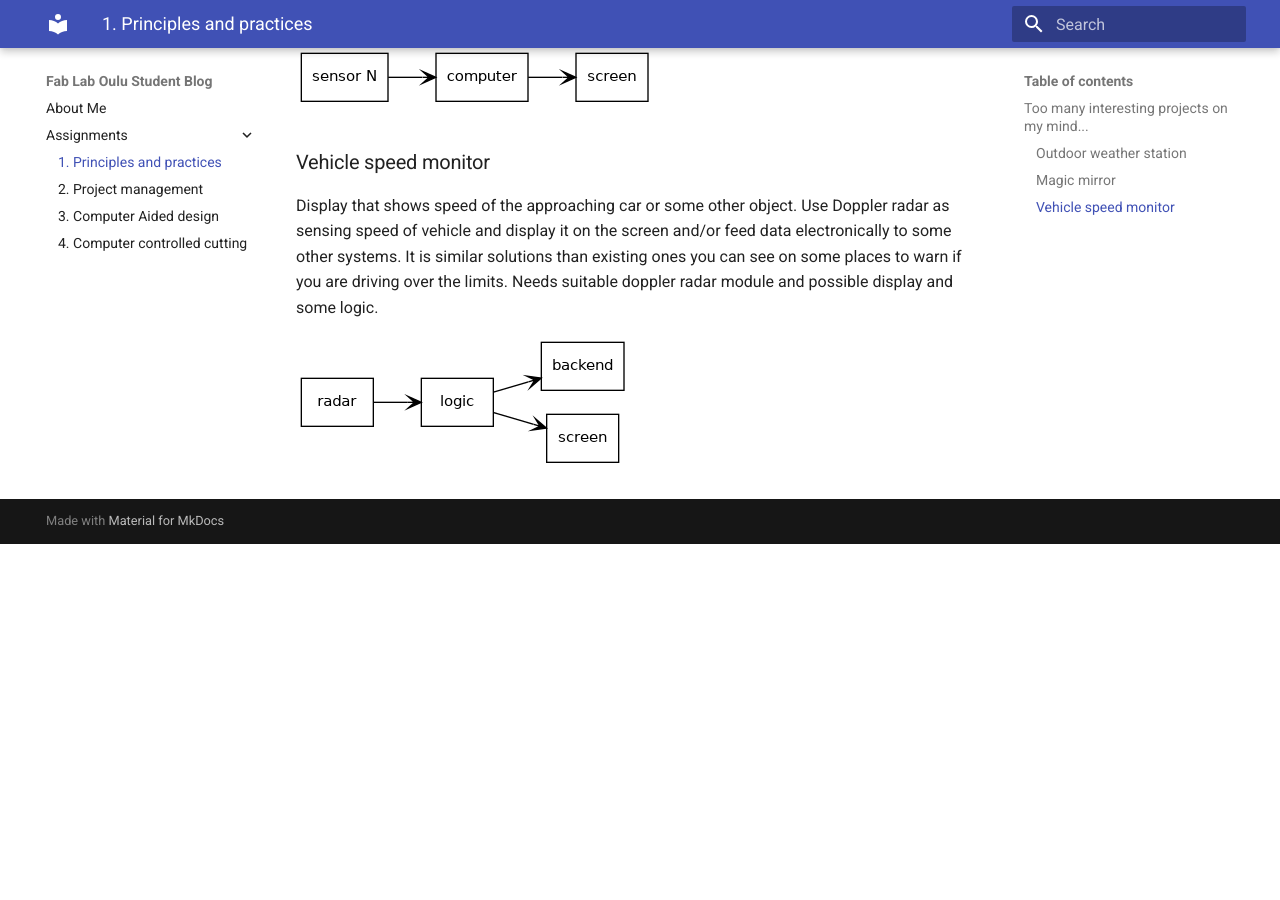
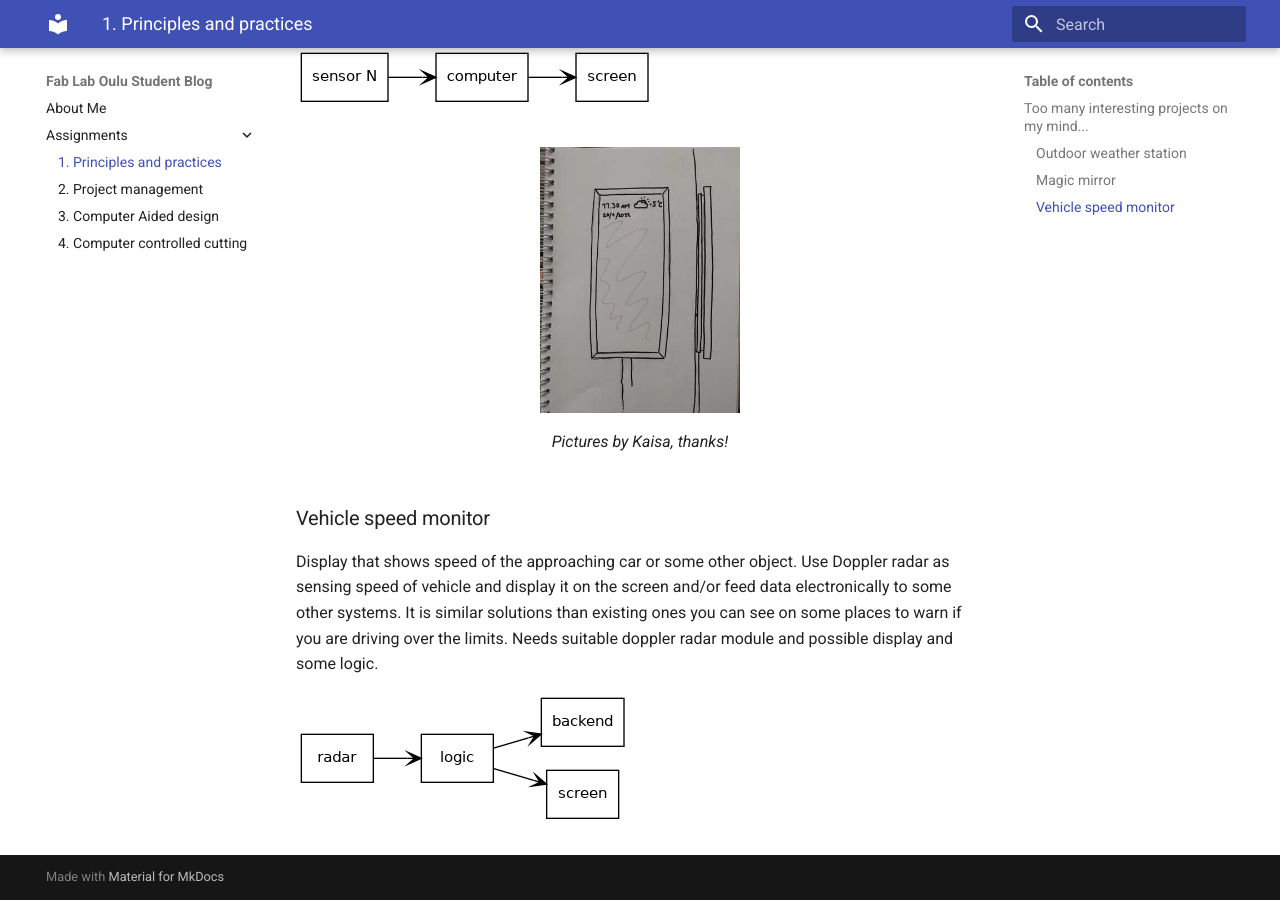
Before and after one commit to palosaari/fablab, an MkDocs documentation site: the page built from docs/assignments/week01.md, in a window 1280 px wide and 900 px high, scrolled down 1884 px. Built offline with MkDocs 1.6.1 and Material for MkDocs 9.7.7, drawn with Linux system fonts in a browser that asks for light colours; before the commit the page ends 2428 px from its top, so only the background shows below that.

Commit message:
week01: add magic mirror sketch
Signed-off-by: Antti Palosaari <crope@iki.fi>

```diff
--- a/docs/assignments/week01.md
+++ b/docs/assignments/week01.md
@@ -31,6 +31,12 @@ Manufacture mirror that shows some live information, like weather forecast or ro
 
 ![](../images/magic_mirror_graph.png)
 
+<figure markdown>
+  ![Image title](../images/week01/magic_mirror_sketch.resized.jpeg){ width="200" }
+  <figcaption>Pictures by Kaisa, thanks!</figcaption>
+</figure>
+
+
 ### Vehicle speed monitor
 Display that shows speed of the approaching car or some other object. Use Doppler radar as sensing speed of vehicle and display it on the screen and/or feed data electronically to some other systems. It is similar solutions than existing ones you can see on some places to warn if you are driving over the limits. Needs suitable doppler radar module and possible display and some logic.
 
```
Also changed, not shown: docs/images/week01/magic_mirror_sketch.resized.jpeg (added).
